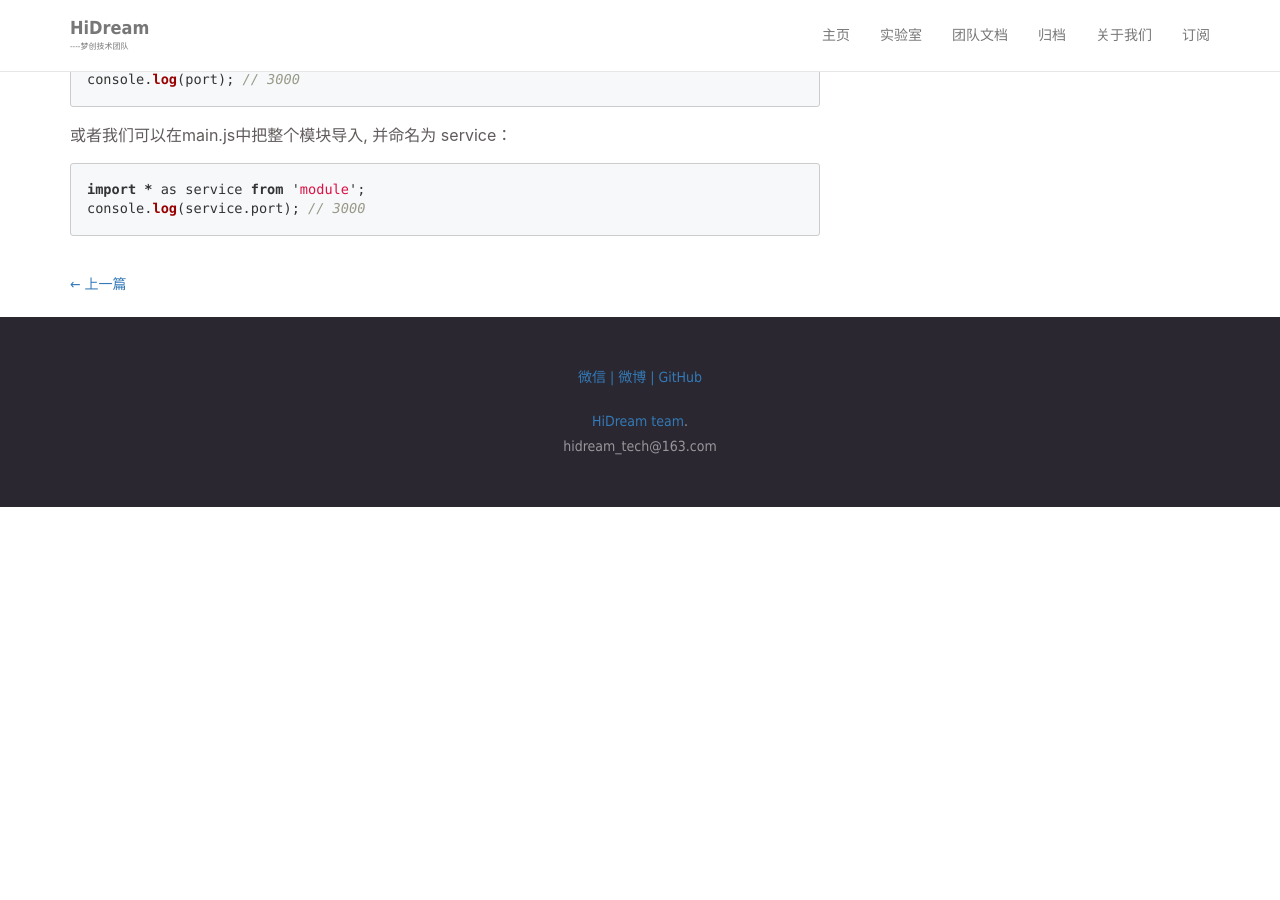
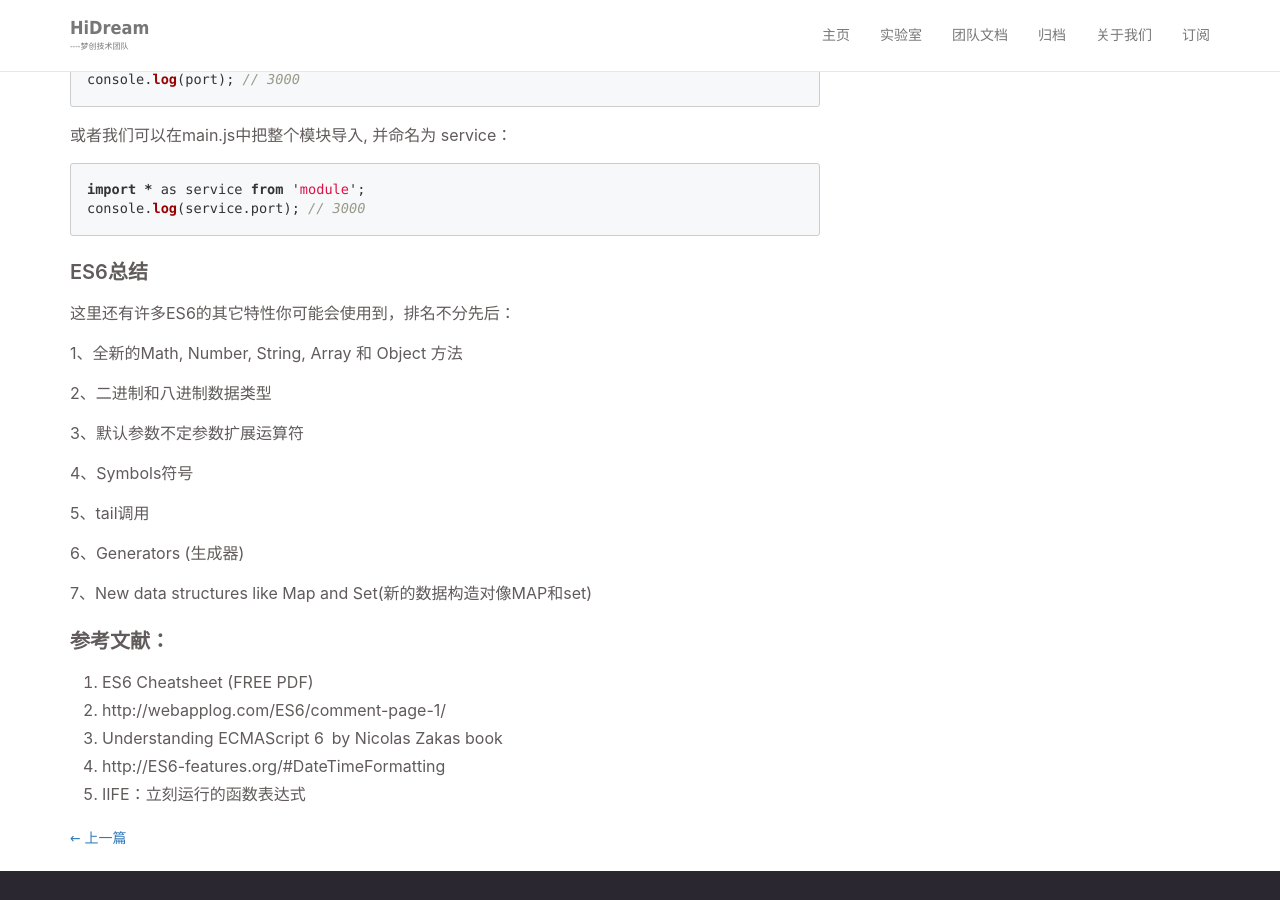
Before and after one commit to DreamHi/DreamHi.github.io, a Jekyll site: the page built from _posts/frontend/2018-01-31-ES6的常用新特性.md, in a window 1280 px wide and 900 px high, scrolled down 9901 px. Built offline with Jekyll 4.4.1, drawn with Linux system fonts in a browser that asks for light colours; our own code applies the rules of GitHub Pages for plain Markdown files; comment, search, counter and statistics services are not loaded; before the commit the page ends 10408 px from its top, so only the background shows below that.

Commit message:
Update 2018-01-31-ES6的常用新特性.md

````diff
--- a/_posts/frontend/2018-01-31-ES6的常用新特性.md
+++ b/_posts/frontend/2018-01-31-ES6的常用新特性.md
@@ -436,3 +436,28 @@ console.log(port); // 3000
 import * as service from 'module';
 console.log(service.port); // 3000
 ```
+### ES6总结
+
+这里还有许多ES6的其它特性你可能会使用到，排名不分先后：
+
+1、全新的Math, Number, String, Array 和 Object 方法
+
+2、二进制和八进制数据类型
+
+3、默认参数不定参数扩展运算符
+
+4、Symbols符号
+
+5、tail调用
+
+6、Generators (生成器)
+
+7、New data structures like Map and Set(新的数据构造对像MAP和set)
+
+### 参考文献：
+
+1. ES6 Cheatsheet (FREE PDF)
+2. http://webapplog.com/ES6/comment-page-1/
+3. Understanding ECMAScript 6 by Nicolas Zakas book
+4. http://ES6-features.org/#DateTimeFormatting
+5. IIFE：立刻运行的函数表达式
````
